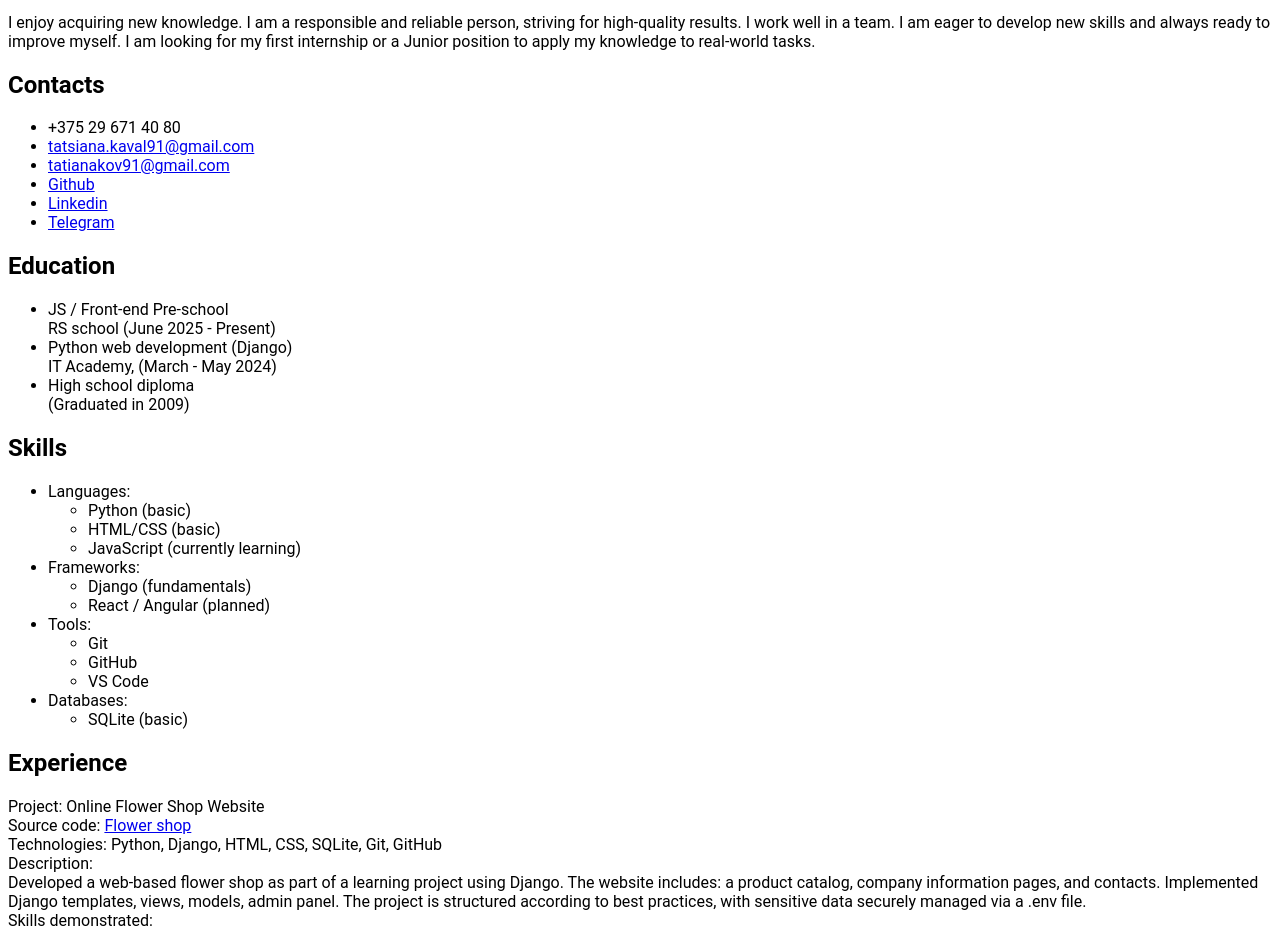
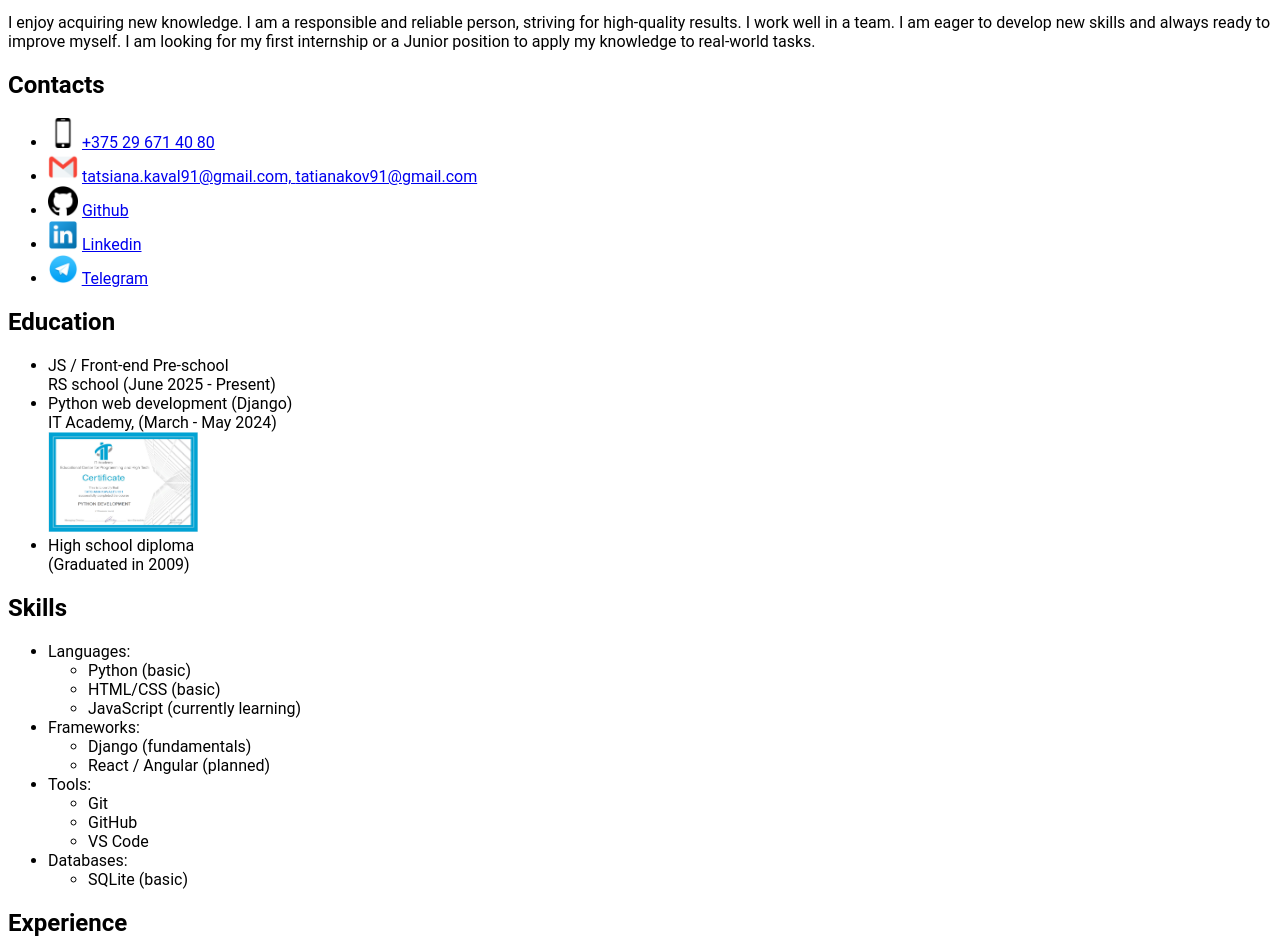
Before and after one commit to TatsianaKaval/rsschool-cv, a plain HTML site: page index.html in a window 1280 px wide. Shown: the part 683-1623 px from the top of the page. Drawn offline with Linux system fonts and the light colour scheme.

Commit message:
feat: add icons to the page

```diff
--- a/index.html
+++ b/index.html
@@ -65,24 +65,29 @@
         </p>
       </section>
 
-      <!-- !Add icons -->
       <section class="section" id="contacts">
         <h2 class="section-title">Contacts</h2>
         <ul class="contacts-list">
-          <li class="contacts-item">+375 29 671 40 80</li>
           <li class="contacts-item">
-            <a class="contact-link" href="mailto:tatsiana.kaval91@gmail.com">tatsiana.kaval91@gmail.com</a>
+            <img src="assets/icons/phone_icon32.png" alt="phone icon" width="30" height="30">
+            <a href="tel:+375296714080">+375 29 671 40 80</a>
           </li>
           <li class="contacts-item">
+            <img src="assets/icons/email_icon32.png" alt="email icon" width="30" height="30">
+            <a class="contact-link" href="mailto:tatsiana.kaval91@gmail.com">tatsiana.kaval91@gmail.com, </a>
+            <!-- <br> -->
             <a class="contact-link" href="mailto:tatianakov91@gmail.com">tatianakov91@gmail.com</a>
           </li>
           <li class="contacts-item">
+            <img src="assets/icons/github_icon32.png" alt="github icon" width="30" height="30">
             <a class="contact-link" href="https://github.com/TatsianaKaval">Github</a>
           </li>
           <li class="contacts-item">
+            <img src="assets/icons/linkedin_icon32.png" alt="linkedin icon" width="30" height="30">
             <a class="contact-link" href="https://www.linkedin.com/in/tatsiana-kavalevich1/">Linkedin</a>
           </li>
           <li class="contacts-item">
+            <img src="assets/icons/telegram_icon32.c.png" alt="telegram icon" width="30" height="30">
             <a class="contact-link" href="https://t.me/TatsianaKaval">Telegram</a>
           </li>
         </ul>
@@ -98,6 +103,10 @@
           <li class="education-item">
             <span class="education-span">Python web development (Django)</span>
             <br>IT Academy, (March - May 2024)
+            <br>
+            <a href="https://drive.google.com/file/d/1rmJWbuzxOfHqykjxHI0UQEVis-yS_53v/view?usp=sharing" class="certificate-link">
+              <img src="assets/img/Certificate_IT_Academy.png" alt="Certificate IT-Academy" width="150" height="100">
+            </a>
           </li>
           <li class="education-item">
             <span class="education-span">High school diploma</span>
@@ -205,10 +214,13 @@
 
   <footer class="footer">
     <div class="container">
-      <!-- !add footer -->
-       <a class="footer-link" href="https://github.com/TatsianaKaval">My Github</a>
+       <a class="footer-link" href="https://github.com/TatsianaKaval">
+        <img src="assets/icons/github_logo_icon.svg" alt="logo Github" width="64" height="64">Visit my Github
+      </a>
        &copy;2025
-       <a class="footer-link" href=""><img class="footer-img" src="" alt="logo-rs-school"></a>
+       <a class="footer-link" href="https://rs.school/courses/javascript-ru">
+        <img class="footer-img" src="assets/icons/rs-school-logo.svg" alt="logo-rs-school" width="110" height="64">
+      </a>
     </div>
   </footer>
 </body>
```
Also changed, not shown: assets/icons/email_icon16.png (deleted), assets/icons/email_icon32.png (added), assets/icons/github_logo_icon.svg (added), assets/icons/github_logoicon32.png (deleted), assets/icons/phone_icon16.png (deleted), assets/icons/phone_icon32.png (added), assets/icons/rs-school-logo.svg (added), assets/icons/rs_school_logo.jpg (added), assets/img/Certificate_IT_Academy.png (added).
